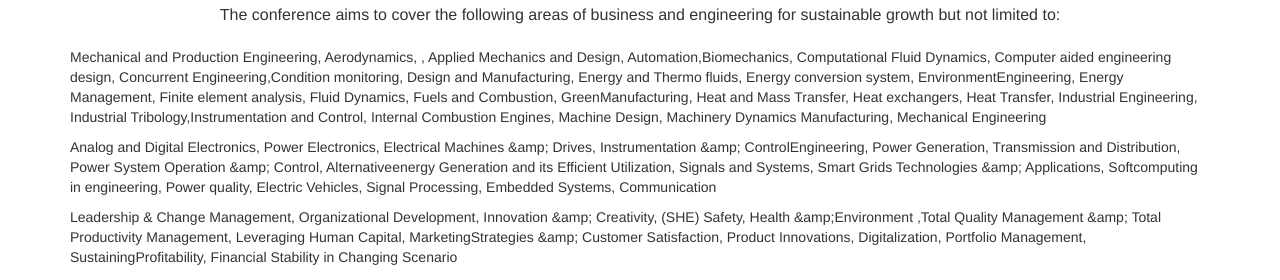
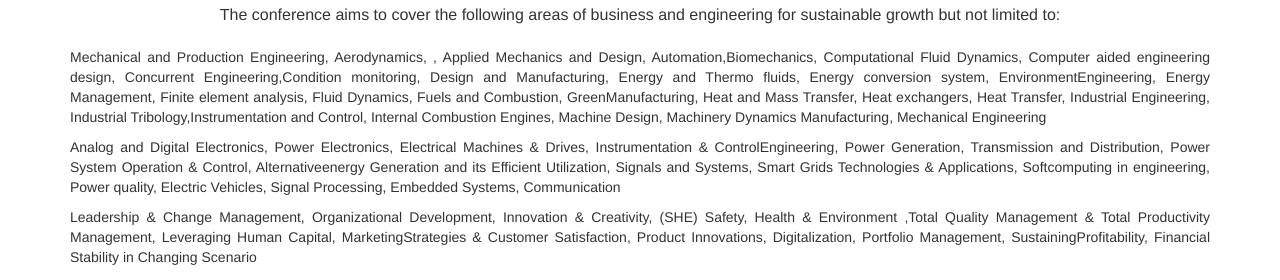
Before and after one commit to phoenix1796/abes18, a plain HTML site: page callforpapers.html in a window 1280 px wide. Shown: the part 236-516 px from the top of the page. Drawn offline with nearby package versions, Linux system fonts and the light colour scheme.

Commit message:
minor changes

```diff
--- a/callforpapers.html
+++ b/callforpapers.html
@@ -38,13 +38,13 @@
     <div class="container">
         <h1 class="text-center">Themes </h1>
         <p class="lead text-center">The conference aims to cover the following areas of business and engineering for sustainable growth but not limited to: </p>
-        <p>Mechanical and Production Engineering, Aerodynamics, , Applied Mechanics and Design, Automation,Biomechanics, Computational Fluid Dynamics, Computer aided engineering design, Concurrent Engineering,Condition monitoring, Design and Manufacturing,
+        <p class="text-justify">Mechanical and Production Engineering, Aerodynamics, , Applied Mechanics and Design, Automation,Biomechanics, Computational Fluid Dynamics, Computer aided engineering design, Concurrent Engineering,Condition monitoring, Design and Manufacturing,
             Energy and Thermo fluids, Energy conversion system, EnvironmentEngineering, Energy Management, Finite element analysis, Fluid Dynamics, Fuels and Combustion, GreenManufacturing, Heat and Mass Transfer, Heat exchangers, Heat Transfer, Industrial
             Engineering, Industrial Tribology,Instrumentation and Control, Internal Combustion Engines, Machine Design, Machinery Dynamics&nbsp;Manufacturing, Mechanical Engineering </p>
-        <p>Analog and Digital Electronics, Power Electronics, Electrical Machines &amp;amp; Drives, Instrumentation &amp;amp; ControlEngineering, Power Generation, Transmission and Distribution, Power System Operation &amp;amp; Control, Alternativeenergy
-            Generation and its Efficient Utilization, Signals and Systems, Smart Grids Technologies &amp;amp; Applications, Softcomputing in engineering, Power quality, Electric Vehicles, Signal Processing, Embedded Systems, Communication </p>
-        <p>Leadership &amp; Change Management, Organizational Development, Innovation &amp;amp; Creativity, (SHE) Safety, Health &amp;amp;Environment ,Total Quality Management &amp;amp; Total Productivity Management, Leveraging Human Capital, MarketingStrategies
-            &amp;amp; Customer Satisfaction, Product Innovations, Digitalization, Portfolio Management, SustainingProfitability, Financial Stability in Changing Scenario </p>
+        <p class="text-justify">Analog and Digital Electronics, Power Electronics, Electrical Machines &amp; Drives, Instrumentation &amp; ControlEngineering, Power Generation, Transmission and Distribution, Power System Operation &amp; Control, Alternativeenergy Generation
+            and its Efficient Utilization, Signals and Systems, Smart Grids Technologies &amp; Applications, Softcomputing in engineering, Power quality, Electric Vehicles, Signal Processing, Embedded Systems, Communication </p>
+        <p class="text-justify">Leadership &amp; Change Management, Organizational Development, Innovation &amp; Creativity, (SHE) Safety, Health &amp; Environment ,Total Quality Management &amp; Total Productivity Management, Leveraging Human Capital, MarketingStrategies &amp;
+            Customer Satisfaction, Product Innovations, Digitalization, Portfolio Management, SustainingProfitability, Financial Stability in Changing Scenario </p>
         <h1 class="text-center">Submission Instructions</h1>
         <ol>
             <li>Original papers based on theoretical or experimental works related to the above mentioned sub themes aresolicited for presentation in the conference. </li>
```
